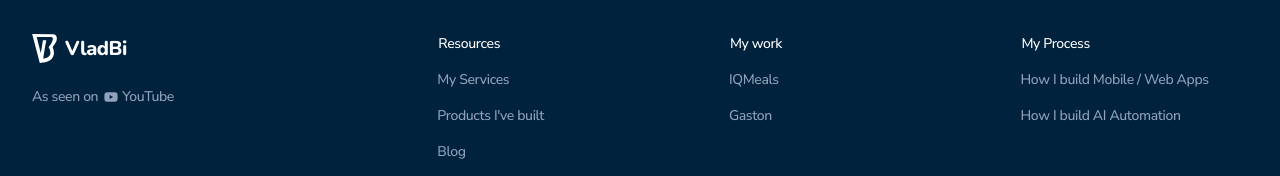
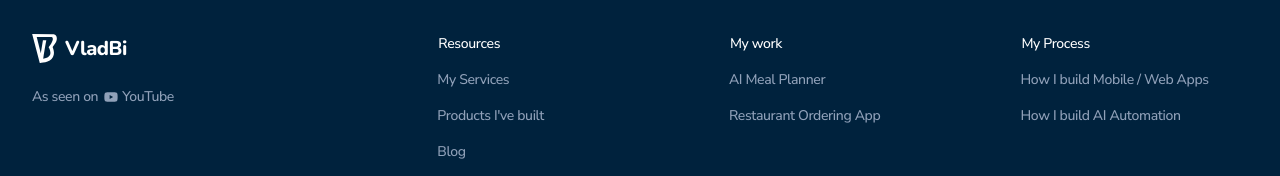
Before and after one commit to scalipsum/vladbi-website, a Next.js app: page /quiz in a window 1280 px wide. Shown: the part 1050-1226 px from the top of the page. Built offline with nearby package versions, Linux system fonts and the light colour scheme; no server answers.

Commit message:
Footer projects

```diff
--- a/src/components/layout/Footer.tsx
+++ b/src/components/layout/Footer.tsx
@@ -22,8 +22,8 @@ export default function Footer() {
 		'Take the project quiz': '/quiz',
 	};
 	const column4Links = {
-		IQMeals: '/products/iqmeals',
-		Gaston: '/products/gaston',
+		'AI Meal Planner': '/products/iqmeals',
+		'Restaurant Ordering App': '/products/gaston',
 	};
 
 	const handleFooterLinkClick = (
```
